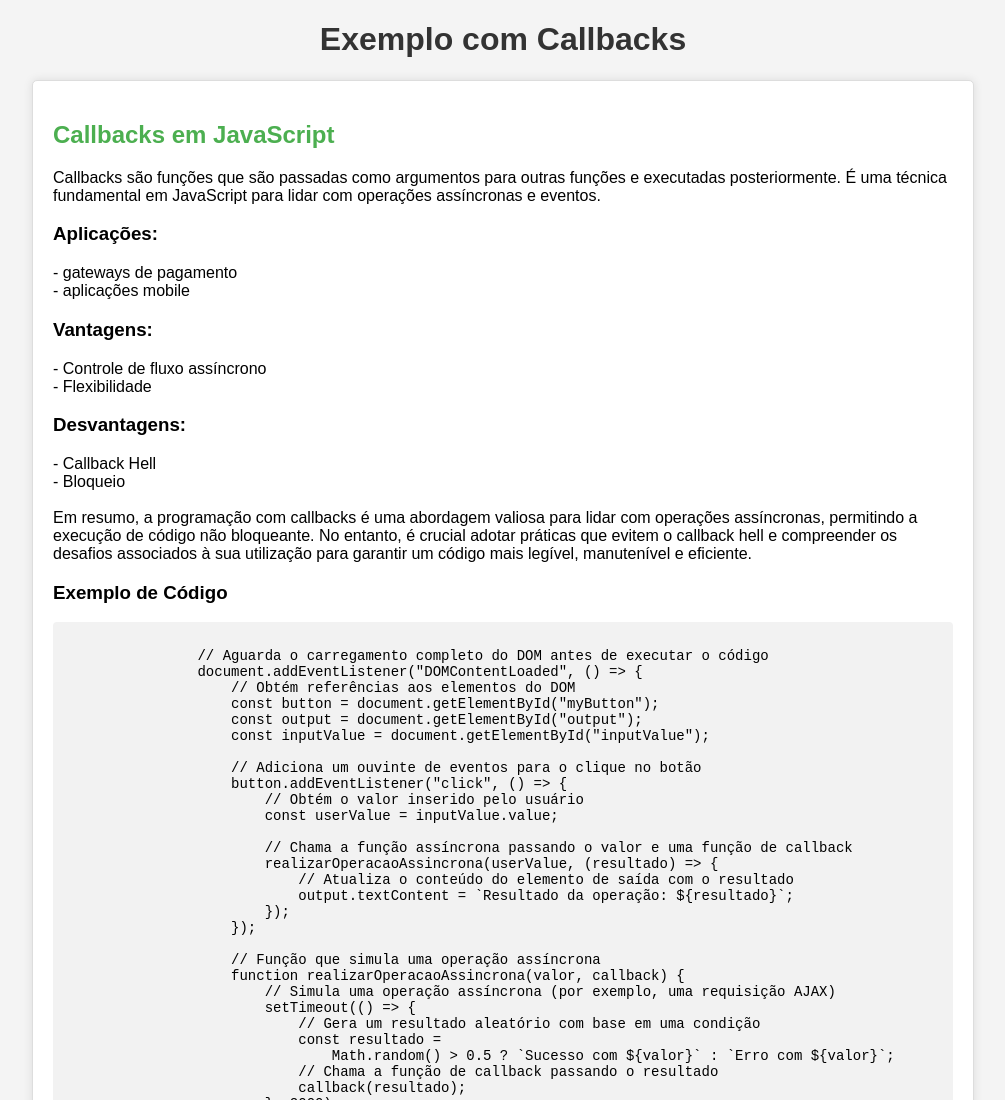
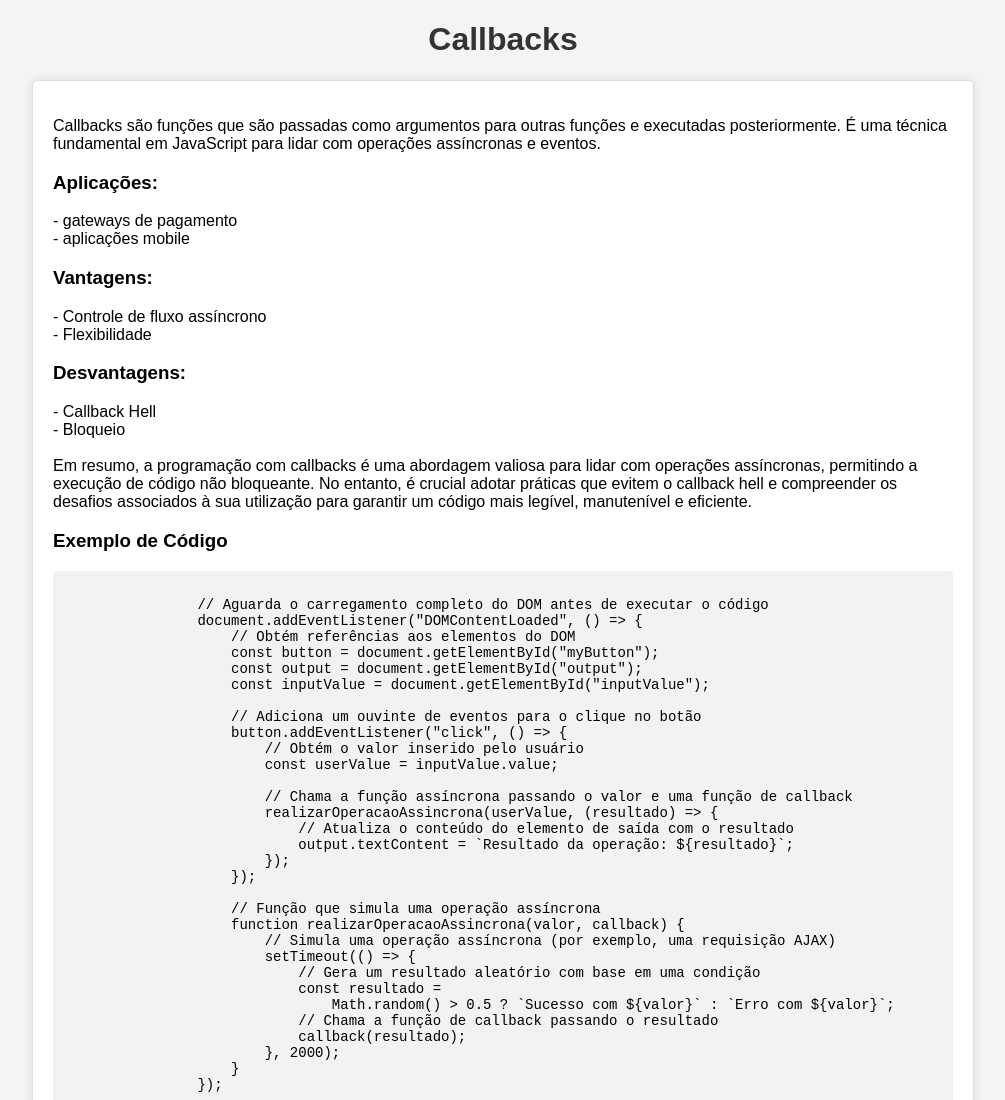
Before and after one commit to BrunoFalckete/3-PARADIGMA_FUNCIONAL_SEMESTRE5, a plain HTML site: page Trabalho2/callbacks.html in a window 1280 px wide. Shown: the top 1100 px of the page, without its empty margins (137-1142 px from the left). Drawn offline with Linux system fonts and the light colour scheme.

Commit message:
Update headings in HTML files

```diff
--- a/Trabalho2/callbacks.html
+++ b/Trabalho2/callbacks.html
@@ -8,10 +8,9 @@
 </head>
 <body>
 
-    <h1>Exemplo com Callbacks</h1>
+    <h1>Callbacks</h1>
     <!-- Explicação e exemplos dos conceitos -->
     <div class="explanation" id="explanationLambda">
-        <h2>Callbacks em JavaScript</h2>
         <p>
             Callbacks são funções que são passadas como argumentos para outras funções e executadas posteriormente. É uma técnica fundamental em JavaScript para lidar com operações assíncronas e eventos.
 
```
Also changed, not shown: Trabalho2/index.html (+2 -2 lines), Trabalho2/lambda.html (+0 -1 lines), Trabalho2/pg_assincrona.html (+3 -1 lines), Trabalho2/pg_reativa.html (+0 -1 lines).
